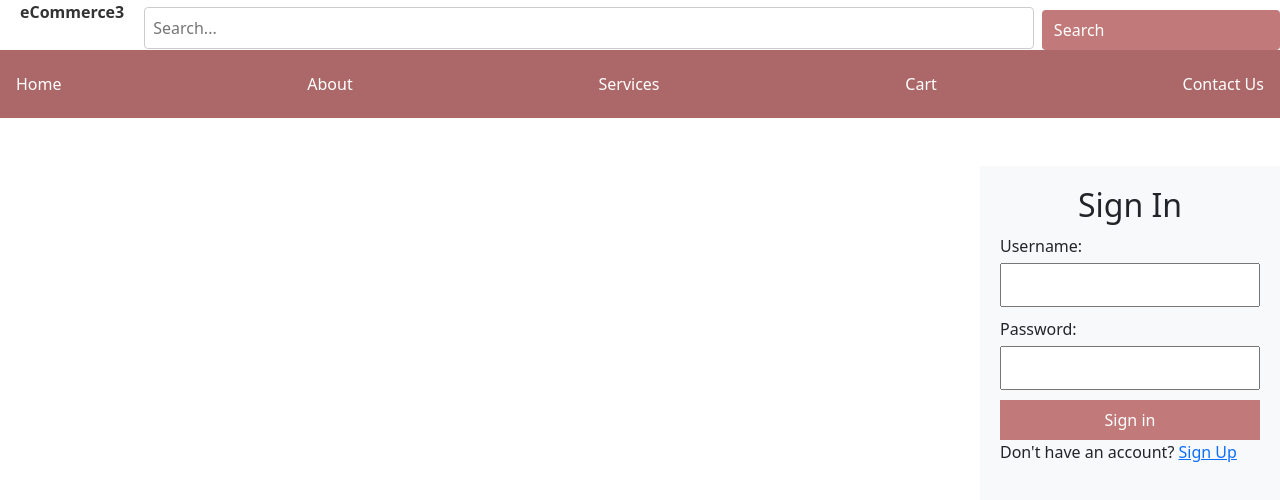
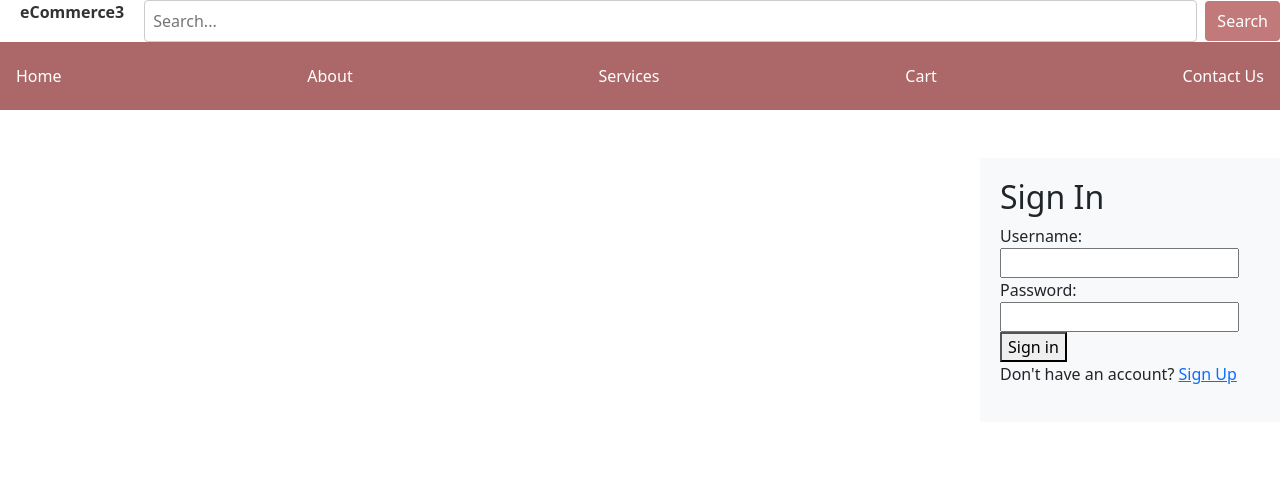
Before and after one commit to aghared/Ecommerce-website, a React (Create React App) app in the folder ecommerce-website/: page / in a window 1280 px wide. Shown: the top 500 px of the page. Built offline with nearby package versions, Linux system fonts and the light colour scheme.

Commit message:
Add files via upload

```diff
--- a/ecommerce-website/src/CSS/signin-page.css
+++ b/ecommerce-website/src/CSS/signin-page.css
@@ -1,29 +1,27 @@
-/* for aside bar */
 .aside-bar {
     float: right;
     background-color: #f8f9fa;
-    /* Use Bootstrap's default light gray background color */
     padding: 20px;
     width: 300px;
 }
 
-h2 {
+#sign {
     text-align: center;
 }
 
-label {
+#user {
     display: block;
     margin-top: 10px;
 }
 
-input {
+#input {
     width: 100%;
     padding: 8px;
     margin-top: 5px;
     box-sizing: border-box;
 }
 
-button {
+#butt {
     width: 100%;
     padding: 8px;
     margin-top: 10px;
@@ -34,13 +32,13 @@ button {
     cursor: pointer;
 }
 
-button:hover {
+#hover {
     background-color: #b96d6d;
     /* Use Bootstrap's default primary color on hover */
 }
 
 
- h1 {
+#h1 {
     background-color: rgba(0, 195, 255, 0.349);
     /*background-image: url(imag/1600w-_Tcjok-d9b4.webp);*/
     padding: 10px;
```
